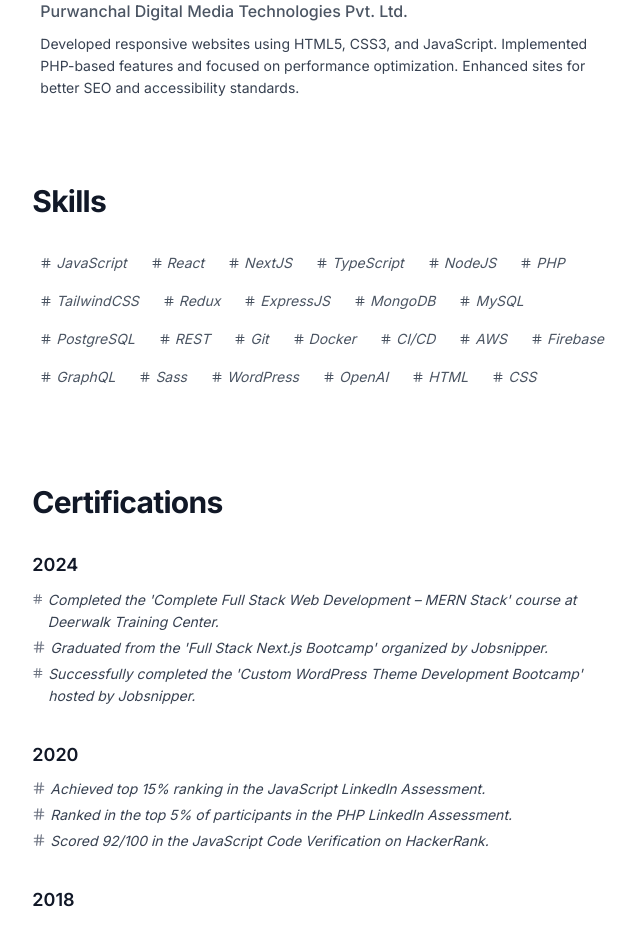
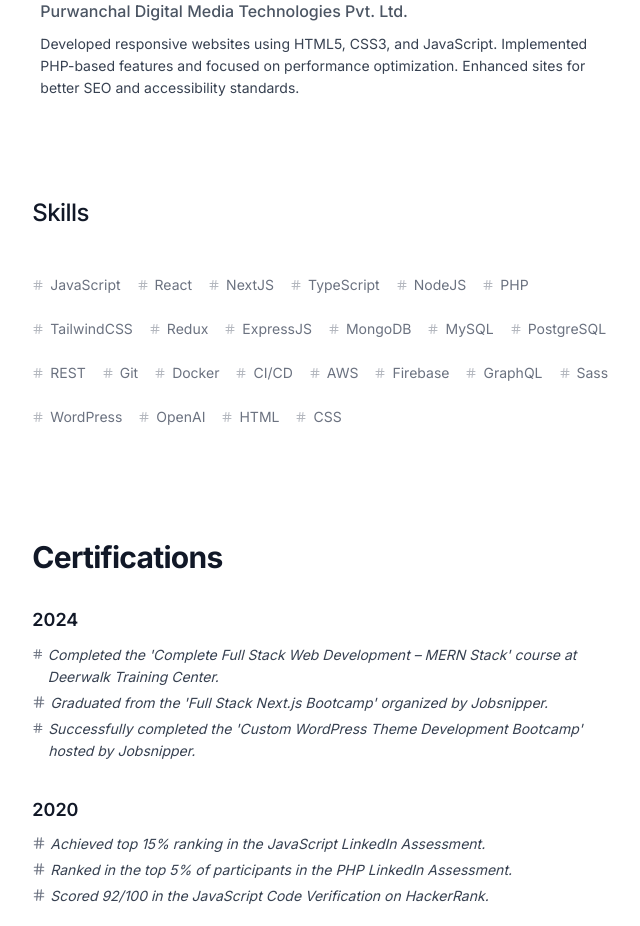
Before and after one commit to pradipchaudhary/portfolio.v3, a Next.js app: page / in a window 1280 px wide. Shown: the part 2180-3106 px from the top of the page, without its empty margins (493-1133 px from the left). Built offline with nearby package versions, Linux system fonts and the light colour scheme.

Commit message:
improve skills section

```diff
--- a/components/sections/skills/Skills.tsx
+++ b/components/sections/skills/Skills.tsx
@@ -1,7 +1,8 @@
 "use client";
 
-import React from "react";
+import React, { useState } from "react";
 import { Hash, Code, Atom, Server, Database, Zap, GitBranch } from "lucide-react";
+import { motion, AnimatePresence } from "framer-motion";
 
 // Skills with trending and in-demand topics
 const skills = [
@@ -127,46 +128,93 @@ const skills = [
   },
 ];
 
+
+
 const Skills = () => {
+  const [active, setActive] = useState<number | null>(null);
+
   return (
-    <section id="skills" className="max-w-3xl mx-auto py-12">
-      <h2 className="text-3xl font-bold text-gray-900 mb-6 tracking-tight">Skills</h2>
+    <section id="skills" className="max-w-3xl mx-auto py-16">
+      <h2 className="text-2xl font-medium text-gray-900 mb-10 tracking-tight">
+        Skills
+      </h2>
 
-      <div className="flex flex-wrap gap-2">
-        {skills.map((skill, index) => (
-          <div key={index} className="relative group">
+      <div className="flex flex-wrap gap-4">
+        {skills.map((skill, index: number) => (
+          <motion.div
+            key={index}
+            className="relative"
+            onMouseEnter={() => setActive(index)}
+            onMouseLeave={() => setActive(null)}
+          >
             {/* Skill Tag */}
-            <span className="inline-flex items-center gap-1 text-gray-600 hover:text-gray-900 cursor-pointer transition-all duration-150 ease-in-out italic px-2 py-1 text-sm">
-              <Hash className="w-3 h-3" />
+            <motion.span
+              whileHover={{ y: -2 }}
+              whileTap={{ scale: 0.96 }}
+              className="group inline-flex items-center gap-1.5 text-sm cursor-pointer
+              text-gray-500 hover:text-gray-900 transition-colors duration-200"
+            >
+              <Hash className="w-3 h-3 opacity-50 group-hover:opacity-100 transition" />
               {skill.name}
-            </span>
+            </motion.span>
 
-            {/* Tooltip Box */}
-            <div className="absolute left-1/2 -translate-x-1/2 bottom-full mb-3 opacity-0 group-hover:opacity-100 scale-90 group-hover:scale-100 transition-all duration-300 pointer-events-none z-50">
-              <div className="bg-gradient-to-r from-white/90 to-gray-100/90 border border-gray-300 rounded-xl p-3 w-60 shadow-lg hover:shadow-2xl transition-shadow">
+            {/* Tooltip */}
+            <AnimatePresence>
+              {active === index && (
+                <motion.div
+                  initial={{ opacity: 0, y: 16 }}
+                  animate={{ opacity: 1, y: 0 }}
+                  exit={{ opacity: 0, y: 10 }}
+                  transition={{ type: "spring", stiffness: 200, damping: 22 }}
+                  className="absolute left-1/2 -translate-x-1/2 bottom-full mb-6 z-50 pointer-events-none"
+                >
+                  <motion.div
+                    initial={{ scale: 0.96 }}
+                    animate={{ scale: 1 }}
+                    exit={{ scale: 0.96 }}
+                    transition={{ duration: 0.2 }}
+                    className="min-w-[220px] rounded-lg border border-gray-200/80 px-4 py-3 bg-white/70 backdrop-blur-md"
+                  >
 
-                {/* Skill Header */}
-                <div className={`flex items-center gap-2 mb-2 text-gray-400`}>
-                  {skill.icon}
-                  <span className="font-bold text-sm text-gray-700">{skill.name}</span>
-                </div>
+                    {/* Header */}
+                    <div className="flex items-center gap-2 mb-3">
+                      <div className="opacity-80">{skill.icon}</div>
+                      <span className="text-sm font-medium text-gray-900">
+                        {skill.name}
+                      </span>
+                    </div>
 
-                {/* Skill Topics */}
-                <div className="flex flex-wrap gap-2">
-                  {skill.topics.map((topic, i) => (
-                    <span
-                      key={i}
-                      className="inline-flex items-center gap-0.5 text-[10px] text-gray-800 font-semibold hover:text-gray-900 transition-colors duration-150"
+                    {/* Topics List */}
+                    <motion.ul
+                      initial="hidden"
+                      animate="visible"
+                      variants={{
+                        visible: {
+                          transition: { staggerChildren: 0.04 },
+                        },
+                      }}
+                      className="space-y-1"
                     >
-                      <Hash className="w-2 h-2" />
-                      {topic.replace(/\s/g, "")}
-                    </span>
-                  ))}
-                </div>
+                      {skill.topics.map((topic, i: number) => (
+                        <motion.li
+                          key={i}
+                          variants={{
+                            hidden: { opacity: 0, x: -6 },
+                            visible: { opacity: 1, x: 0 },
+                          }}
+                          className="text-[12px] text-gray-600 tracking-tight"
+                        >
+                          {topic}
+                        </motion.li>
+                      ))}
+                    </motion.ul>
 
-              </div>
-            </div>
-          </div>
+                  </motion.div>
+                </motion.div>
+              )}
+            </AnimatePresence>
+
+          </motion.div>
         ))}
       </div>
     </section>
```
